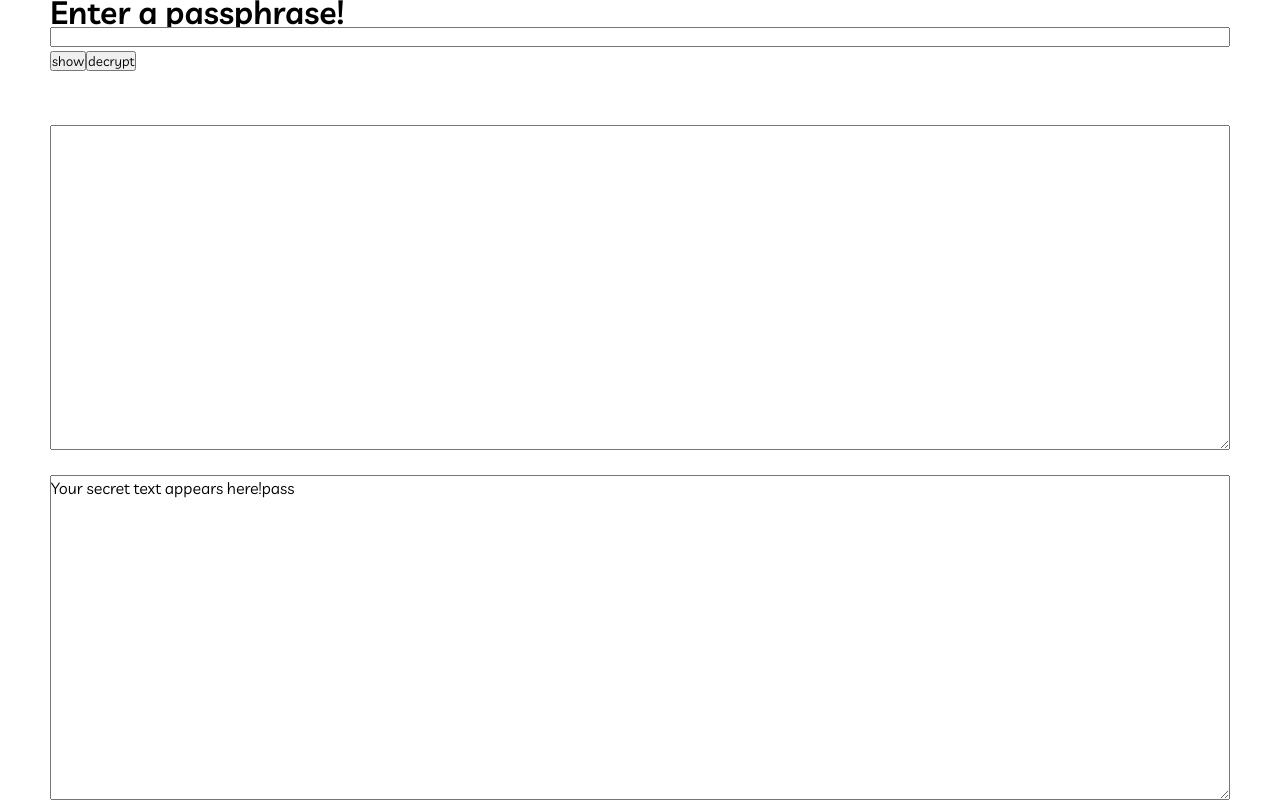
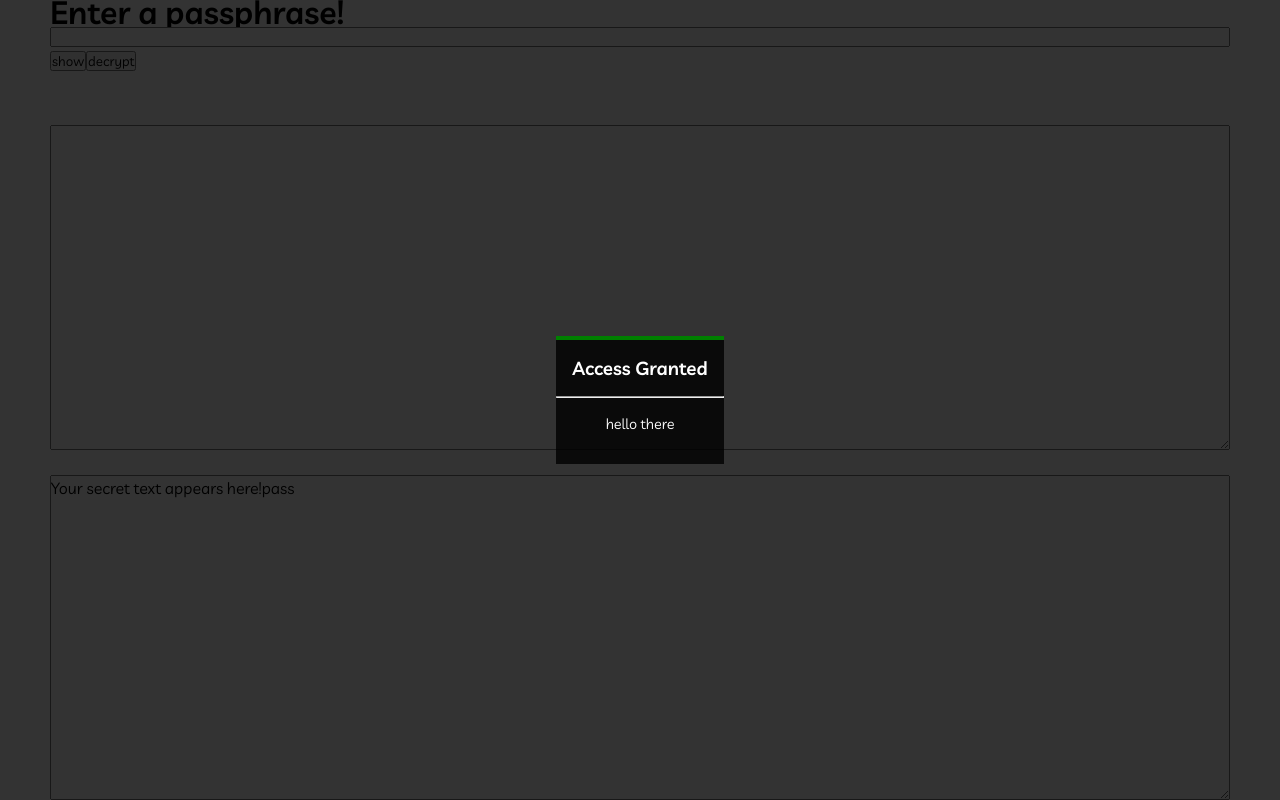
Before and after one commit to metafield/Tomb, a Gatsby site: page / in a window 1280 px wide. Built offline with nearby package versions, Linux system fonts and the light colour scheme; Gatsby itself is replaced by a stand-in of ours.

Commit message:
checks passwords to hashes, adds a show message modal

```diff
--- a/src/components/encryption/Encryptor.ts
+++ b/src/components/encryption/Encryptor.ts
@@ -13,7 +13,6 @@ export class Encryptor {
   public decrypt(data: string): string {
     const metadata = data.slice(-86)
     const cipher = metadata.slice(0, 26)
-    const hash = metadata.slice(-60)
     const body = data.slice(0, -86)
     this.setCipher(cipher)
     const message = [...body].map(char => this.revertChar(char)).join('')
--- a/src/components/encryption/encryption.tsx
+++ b/src/components/encryption/encryption.tsx
@@ -2,6 +2,7 @@ import React, { ChangeEvent } from 'react'
 import styled from 'styled-components'
 import bcrypt from 'bcryptjs'
 import { Encryptor } from './Encryptor'
+import { Message } from './message'
 
 const placeholderText = {
   input: `Type in your secret message!`,
@@ -9,11 +10,12 @@ const placeholderText = {
 }
 
 const encryptor = new Encryptor()
+const hashLength = 60
 
 export const Encryption = (): JSX.Element => {
   const [inputText, setInputText] = React.useState(placeholderText.input)
   const [outputText, setOutputText] = React.useState(placeholderText.output)
-  const [password, setPassword] = React.useState('pass')
+  const [password, setPassword] = React.useState('')
   const [hidePass, setHidePass] = React.useState(true)
   const [hash, setHash] = React.useState('pass')
 
@@ -27,8 +29,28 @@ export const Encryption = (): JSX.Element => {
 
   const handleInputChange = (event: ChangeEvent<HTMLTextAreaElement>): void => {
     const text = event.target.value
+    shouldTryDecrypt(text)
     setInputText(text)
     setOutputText(encryptor.encrypt(text))
+  }
+
+  const shouldTryDecrypt = (text: string): boolean => {
+    if (text.length < hashLength || !isValidPassword(password)) {
+      return false
+    }
+
+    const hash = text.slice(-60)
+    if (!bcrypt.compareSync(password, hash)) {
+      alert('password does not match')
+      return false
+    }
+
+    alert('password matches')
+    return true
+  }
+
+  const isValidPassword = (pass: string): boolean => {
+    return pass.length > 0
   }
 
   const handleOutputChange = (
@@ -43,6 +65,8 @@ export const Encryption = (): JSX.Element => {
   }
 
   return (
+    <>
+      <Message message="hello there" show={true} />
       <Container>
         <div>
           <h1>Enter a passphrase!</h1>
@@ -60,6 +84,7 @@ export const Encryption = (): JSX.Element => {
         <Input onChange={event => handleInputChange(event)} />
         <Output value={outputText + hash} onChange={handleOutputChange} />
       </Container>
+    </>
   )
 }
 
--- a/src/components/encryption/message.tsx
+++ b/src/components/encryption/message.tsx
@@ -1,18 +1,57 @@
-import React from 'react'
+import React, { MouseEvent } from 'react'
 import styled from 'styled-components'
 
 interface MessageProps {
   message: string
+  show: boolean
 }
 
-export const Message = ({ message }: MessageProps): JSX.Element => {
+export const Message = ({
+  message,
+  show,
+}: MessageProps): JSX.Element | null => {
+  const [enabled, setEnabled] = React.useState(show)
+
+  if (!enabled) {
+    return null
+  }
+
+  const onBackgroundClick = () => {
+    setEnabled(false)
+  }
+
+  const onMessageBoxClick = (event: MouseEvent) => {
+    event.stopPropagation()
+  }
+
   return (
-    <Container>
-      <h1>{message}</h1>
+    <Container id="modal" onClick={onBackgroundClick}>
+      <MessageBox onClick={onMessageBoxClick}>
+        <h3>Access Granted</h3>
+        <hr />
+        <p>{message}</p>
+      </MessageBox>
     </Container>
   )
 }
 
 const Container = styled.div`
-  background: red;
+  background: rgba(0.4, 0.4, 0.4, 0.8);
+  position: absolute;
+  display: flex;
+  align-items: center;
+  justify-content: center;
+  height: 100%;
+  width: 100%;
 `
+
+const MessageBox = styled.div`
+  border-top: 4px green solid;
+  background-color: rgba(0.4, 0.4, 0.4, 0.8);
+  > p,
+  h3 {
+    color: white;
+    text-align: center;
+    padding: 1rem;
+  }
+`
```
Also changed, not shown: src/pages/message.tsx (deleted, +0 -16 lines). Lines whose indentation alone changed are shown as unchanged.
